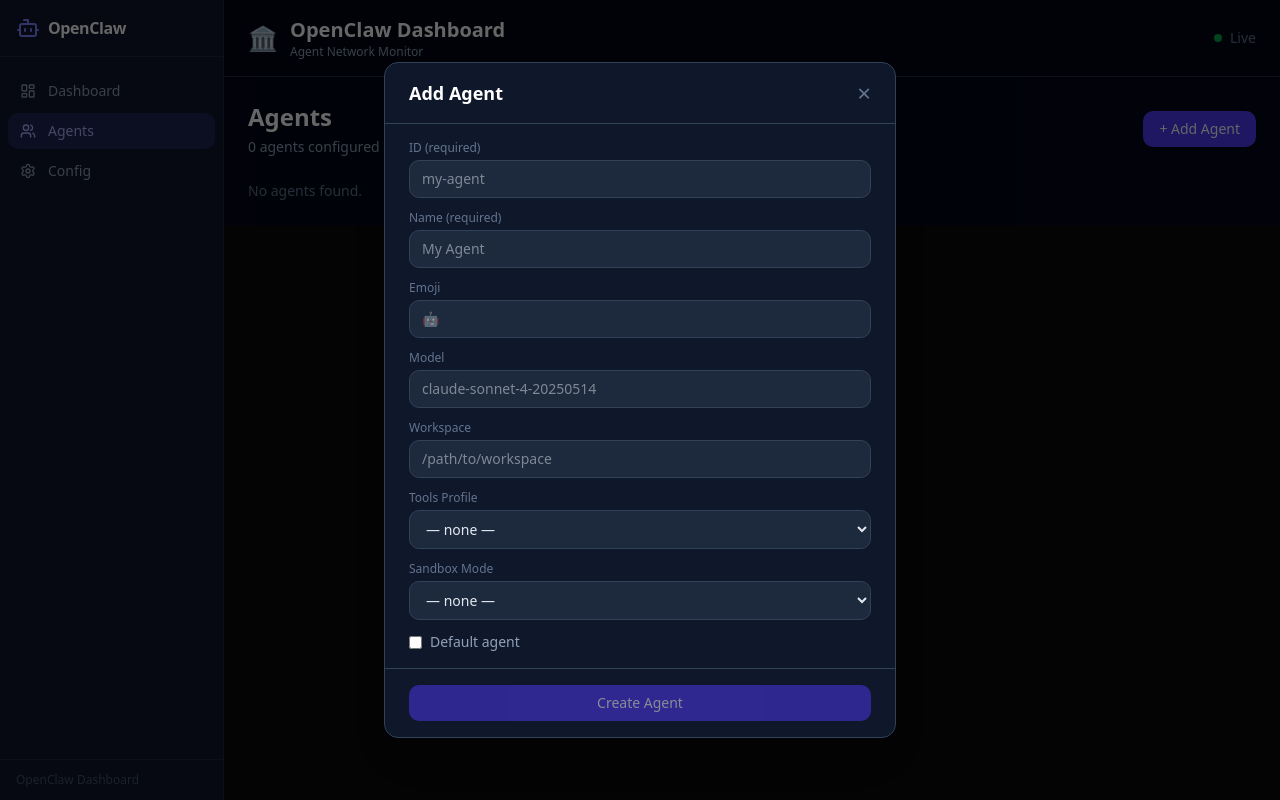
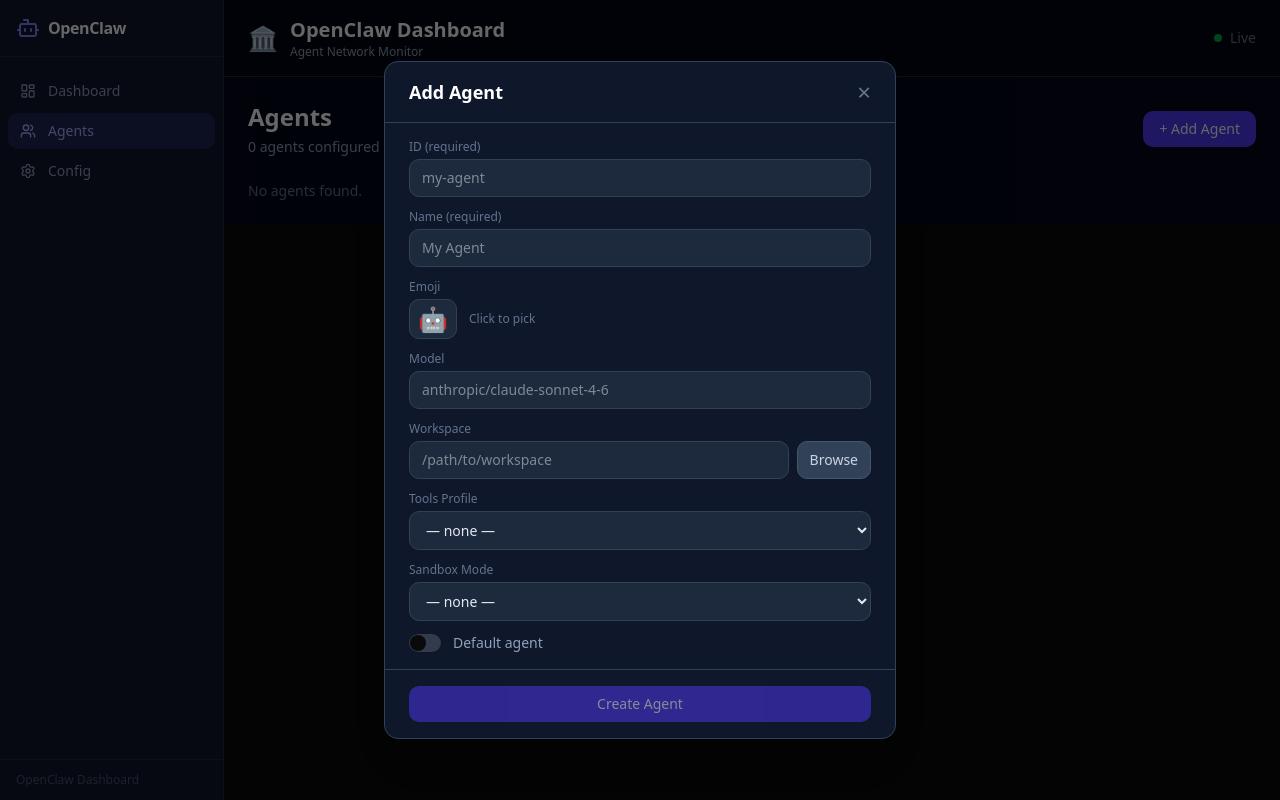
Before and after one commit to manthis/openclaw-agent-dashboard, a Next.js app: page /agents in a window 1280 px wide. Both pictures are taken after a click on the button "+ Add Agent". Built offline with nearby package versions, Linux system fonts and the light colour scheme.

Commit message:
feat: upgrade AgentEditPanel and AddAgentModal UX fields

```diff
--- a/src/components/AgentsPageClient.tsx
+++ b/src/components/AgentsPageClient.tsx
@@ -3,6 +3,12 @@
 import Image from 'next/image';
 import type { Agent } from '@/types/agent';
 import { StatusBadge } from './StatusBadge';
+import { Switch } from './ui/switch';
+import { EmojiPickerField } from './agents/EmojiPickerField';
+import { ModelComboBox } from './agents/ModelComboBox';
+import { ModelMultiSelect } from './agents/ModelMultiSelect';
+import { DirectoryPickerField } from './agents/DirectoryPickerField';
+import { AgentMultiSelect } from './agents/AgentMultiSelect';
 
 const WORKSPACE_FILES = ['SOUL', 'IDENTITY', 'TOOLS', 'MEMORY', 'USER', 'AGENTS', 'HEARTBEAT'] as const;
 type WorkspaceFile = typeof WORKSPACE_FILES[number];
@@ -100,9 +106,10 @@
 }
 
 function AgentEditPanel({
-  agent, onClose, onUpdated, onDeleted,
+  agent, agents, onClose, onUpdated, onDeleted,
 }: {
   agent: Agent;
+  agents: Agent[];
   onClose: () => void;
   onUpdated: (a: Agent) => void;
   onDeleted: (id: string) => void;
@@ -112,6 +119,7 @@
     emoji: agent.emoji,
     theme: agent.theme ?? '',
     avatar: agent.avatar ?? '',
+    workspace: agent.workspace ?? '',
   });
   const [modelFields, setModelFields] = useState({
     model: agent.model,
@@ -138,7 +146,7 @@
   });
 
   const initRef = useRef({
-    identity: { name: agent.name, emoji: agent.emoji, theme: agent.theme ?? '', avatar: agent.avatar ?? '' },
+    identity: { name: agent.name, emoji: agent.emoji, theme: agent.theme ?? '', avatar: agent.avatar ?? '', workspace: agent.workspace ?? '' },
     modelFields: { model: agent.model, modelFallbacks: agent.modelFallbacks ?? [], isDefault: agent.default ?? false },
     toolsFields: { toolsProfile: agent.toolsProfile ?? '', toolsAllow: agent.toolsAllow ?? [], toolsDeny: agent.toolsDeny ?? [], skills: agent.skills ?? [] },
     sandboxFields: { sandboxMode: agent.sandboxMode ?? '' },
@@ -232,6 +240,9 @@
 
   const toggleSection = (s: SectionId) => setOpenSections((o) => ({ ...o, [s]: !o[s] }));
 
+  // Other agents for subagent multi-select (exclude self)
+  const otherAgents = agents.filter((a) => a.id !== agent.id);
+
   return (
     <div className='fixed inset-0 z-50 flex items-center justify-center bg-black/60' onClick={onClose}>
       <div className='bg-slate-900 border border-slate-700 rounded-xl shadow-2xl w-full max-w-2xl max-h-[90vh] overflow-y-auto' onClick={(e) => e.stopPropagation()}>
@@ -252,22 +263,45 @@
           </div>
         </div>
 
-        <SectionPanel title='Identity' dirty={dirty.identity} open={openSections.identity} onToggle={() => toggleSection('identity')} onSave={() => void saveSection('identity', { name: identity.name, emoji: identity.emoji, theme: identity.theme, avatar: identity.avatar || null })} saving={saving.identity}>
+        {/* IDENTITY */}
+        <SectionPanel title='Identity' dirty={dirty.identity} open={openSections.identity} onToggle={() => toggleSection('identity')} onSave={() => void saveSection('identity', { name: identity.name, emoji: identity.emoji, theme: identity.theme, avatar: identity.avatar || null, workspace: identity.workspace || undefined })} saving={saving.identity}>
           <div><label className={LABEL_CLS}>Name</label><input className={INPUT_CLS} value={identity.name} onChange={(e) => setIdentity((p) => ({ ...p, name: e.target.value }))} /></div>
-          <div><label className={LABEL_CLS}>Emoji</label><input className={INPUT_CLS} value={identity.emoji} onChange={(e) => setIdentity((p) => ({ ...p, emoji: e.target.value }))} /></div>
+          <div>
+            <label className={LABEL_CLS}>Emoji</label>
+            <div className='flex items-center gap-3'>
+              <EmojiPickerField value={identity.emoji} onChange={(emoji) => setIdentity((p) => ({ ...p, emoji }))} />
+              <span className='text-slate-500 text-xs'>Click to open emoji picker</span>
+            </div>
+          </div>
           <div><label className={LABEL_CLS}>Theme</label><input className={INPUT_CLS} value={identity.theme} onChange={(e) => setIdentity((p) => ({ ...p, theme: e.target.value }))} /></div>
           <div><label className={LABEL_CLS}>Avatar (filename)</label><input className={INPUT_CLS} value={identity.avatar} onChange={(e) => setIdentity((p) => ({ ...p, avatar: e.target.value }))} placeholder='agent.png' /></div>
-        </SectionPanel>
-
-        <SectionPanel title='Model' dirty={dirty.model} open={openSections.model} onToggle={() => toggleSection('model')} onSave={() => void saveSection('model', { model: modelFields.model, modelFallbacks: modelFields.modelFallbacks, default: modelFields.isDefault })} saving={saving.model}>
-          <div><label className={LABEL_CLS}>Model</label><input className={INPUT_CLS} value={modelFields.model} onChange={(e) => setModelFields((p) => ({ ...p, model: e.target.value }))} placeholder='anthropic/claude-sonnet-4' /></div>
-          <div><label className={LABEL_CLS}>Model Fallbacks (Enter to add)</label><TagsInput tags={modelFields.modelFallbacks} onChange={(t) => setModelFields((p) => ({ ...p, modelFallbacks: t }))} placeholder='model-name' /></div>
-          <div className='flex items-center gap-2'>
-            <input type='checkbox' id='editDefault' checked={modelFields.isDefault} onChange={(e) => setModelFields((p) => ({ ...p, isDefault: e.target.checked }))} className='accent-indigo-500' />
-            <label htmlFor='editDefault' className='text-slate-400 text-sm'>Default agent</label>
+          <div>
+            <label className={LABEL_CLS}>Workspace directory</label>
+            <DirectoryPickerField value={identity.workspace} onChange={(workspace) => setIdentity((p) => ({ ...p, workspace }))} placeholder='/Users/me/.openclaw/workspace/agent' />
           </div>
         </SectionPanel>
 
+        {/* MODEL */}
+        <SectionPanel title='Model' dirty={dirty.model} open={openSections.model} onToggle={() => toggleSection('model')} onSave={() => void saveSection('model', { model: modelFields.model, modelFallbacks: modelFields.modelFallbacks, default: modelFields.isDefault })} saving={saving.model}>
+          <div>
+            <label className={LABEL_CLS}>Primary model</label>
+            <ModelComboBox value={modelFields.model} onChange={(model) => setModelFields((p) => ({ ...p, model }))} />
+          </div>
+          <div>
+            <label className={LABEL_CLS}>Fallback models</label>
+            <ModelMultiSelect values={modelFields.modelFallbacks} onChange={(modelFallbacks) => setModelFields((p) => ({ ...p, modelFallbacks }))} />
+          </div>
+          <div className='flex items-center gap-3'>
+            <Switch
+              id='editDefault'
+              checked={modelFields.isDefault}
+              onCheckedChange={(checked) => setModelFields((p) => ({ ...p, isDefault: checked }))}
+            />
+            <label htmlFor='editDefault' className='text-slate-400 text-sm cursor-pointer'>Default agent</label>
+          </div>
+        </SectionPanel>
+
+        {/* TOOLS */}
         <SectionPanel title='Tools & Skills' dirty={dirty.tools} open={openSections.tools} onToggle={() => toggleSection('tools')} onSave={() => void saveSection('tools', { toolsProfile: toolsFields.toolsProfile || undefined, toolsAllow: toolsFields.toolsAllow, toolsDeny: toolsFields.toolsDeny, skills: toolsFields.skills })} saving={saving.tools}>
           <div><label className={LABEL_CLS}>Tools Profile</label>
             <select className={SELECT_CLS} value={toolsFields.toolsProfile} onChange={(e) => setToolsFields((p) => ({ ...p, toolsProfile: e.target.value }))}>
@@ -283,6 +317,7 @@
           <div><label className={LABEL_CLS}>Skills (Enter to add)</label><TagsInput tags={toolsFields.skills} onChange={(t) => setToolsFields((p) => ({ ...p, skills: t }))} placeholder='skill-name' /></div>
         </SectionPanel>
 
+        {/* SANDBOX */}
         <SectionPanel title='Sandbox' dirty={dirty.sandbox} open={openSections.sandbox} onToggle={() => toggleSection('sandbox')} onSave={() => void saveSection('sandbox', { sandboxMode: sandboxFields.sandboxMode || undefined })} saving={saving.sandbox}>
           <div><label className={LABEL_CLS}>Sandbox Mode</label>
             <select className={SELECT_CLS} value={sandboxFields.sandboxMode} onChange={(e) => setSandboxFields((p) => ({ ...p, sandboxMode: e.target.value }))}>
@@ -294,6 +329,7 @@
           </div>
         </SectionPanel>
 
+        {/* HEARTBEAT */}
         <SectionPanel title='Heartbeat' dirty={dirty.heartbeat} open={openSections.heartbeat} onToggle={() => toggleSection('heartbeat')} onSave={() => void saveSection('heartbeat', { heartbeatEvery: heartbeatFields.heartbeatEvery || undefined, heartbeatTarget: heartbeatFields.heartbeatTarget || undefined, heartbeatModel: heartbeatFields.heartbeatModel || undefined, heartbeatPrompt: heartbeatFields.heartbeatPrompt || undefined })} saving={saving.heartbeat}>
           <div className='grid grid-cols-2 gap-3'>
             <div><label className={LABEL_CLS}>Every (e.g. 30m)</label><input className={INPUT_CLS} value={heartbeatFields.heartbeatEvery} onChange={(e) => setHeartbeatFields((p) => ({ ...p, heartbeatEvery: e.target.value }))} placeholder='30m' /></div>
@@ -309,14 +345,26 @@
               </select>
             </div>
           </div>
-          <div><label className={LABEL_CLS}>Heartbeat Model</label><input className={INPUT_CLS} value={heartbeatFields.heartbeatModel} onChange={(e) => setHeartbeatFields((p) => ({ ...p, heartbeatModel: e.target.value }))} placeholder='optional model override' /></div>
+          <div>
+            <label className={LABEL_CLS}>Heartbeat Model</label>
+            <ModelComboBox value={heartbeatFields.heartbeatModel} onChange={(heartbeatModel) => setHeartbeatFields((p) => ({ ...p, heartbeatModel }))} placeholder='optional model override' />
+          </div>
           <div><label className={LABEL_CLS}>Heartbeat Prompt</label><textarea className={INPUT_CLS + ' h-20 resize-y'} value={heartbeatFields.heartbeatPrompt} onChange={(e) => setHeartbeatFields((p) => ({ ...p, heartbeatPrompt: e.target.value }))} placeholder='Custom heartbeat prompt...' /></div>
         </SectionPanel>
 
+        {/* SUB-AGENTS */}
         <SectionPanel title='Sub-agents' dirty={dirty.subagents} open={openSections.subagents} onToggle={() => toggleSection('subagents')} onSave={() => void saveSection('subagents', { subagentsAllowAgents: subagentsFields.subagentsAllowAgents })} saving={saving.subagents}>
-          <div><label className={LABEL_CLS}>Allow Agents (Enter to add, * for all)</label><TagsInput tags={subagentsFields.subagentsAllowAgents} onChange={(t) => setSubagentsFields((p) => ({ ...p, subagentsAllowAgents: t }))} placeholder='agent-id or *' /></div>
+          <div>
+            <label className={LABEL_CLS}>Allow Agents (* for all)</label>
+            <AgentMultiSelect
+              values={subagentsFields.subagentsAllowAgents}
+              onChange={(subagentsAllowAgents) => setSubagentsFields((p) => ({ ...p, subagentsAllowAgents }))}
+              agents={otherAgents}
+            />
+          </div>
         </SectionPanel>
 
+        {/* WORKSPACE FILES */}
         <div className='px-6 pb-6 border-t border-slate-700/50 pt-4'>
           <h3 className='text-slate-400 text-xs uppercase tracking-wider mb-3'>Workspace Files</h3>
           <div className='flex flex-wrap gap-1 mb-3'>
@@ -334,8 +382,8 @@
   );
 }
 
-function AddAgentModal({ onClose, onCreated }: { onClose: () => void; onCreated: () => void }) {
-  const [form, setForm] = useState({ id: '', name: '', emoji: '', model: '', workspace: '' });
+function AddAgentModal({ agents, onClose, onCreated }: { agents: Agent[]; onClose: () => void; onCreated: () => void }) {
+  const [form, setForm] = useState({ id: '', name: '', emoji: '🤖', model: '', workspace: '' });
   const [toolsProfile, setToolsProfile] = useState('');
   const [sandboxMode, setSandboxMode] = useState('');
   const [isDefault, setIsDefault] = useState(false);
@@ -369,6 +417,9 @@
     setSaving(false);
   };
 
+  // Suppress unused agents warning — used in future multi-select
+  void agents;
+
   return (
     <div className='fixed inset-0 z-50 flex items-center justify-center bg-black/60' onClick={onClose}>
       <div className='bg-slate-900 border border-slate-700 rounded-xl shadow-2xl w-full max-w-lg max-h-[90vh] overflow-y-auto' onClick={(e) => e.stopPropagation()}>
@@ -380,9 +431,21 @@
           {error && <div className='text-red-400 text-sm bg-red-900/20 border border-red-800 rounded-lg px-3 py-2'>{error}</div>}
           <div><label className={LABEL_CLS}>ID (required)</label><input className={INPUT_CLS} value={form.id} onChange={(e) => setForm((f) => ({ ...f, id: e.target.value }))} placeholder='my-agent' /></div>
           <div><label className={LABEL_CLS}>Name (required)</label><input className={INPUT_CLS} value={form.name} onChange={(e) => setForm((f) => ({ ...f, name: e.target.value }))} placeholder='My Agent' /></div>
-          <div><label className={LABEL_CLS}>Emoji</label><input className={INPUT_CLS} value={form.emoji} onChange={(e) => setForm((f) => ({ ...f, emoji: e.target.value }))} placeholder='🤖' /></div>
-          <div><label className={LABEL_CLS}>Model</label><input className={INPUT_CLS} value={form.model} onChange={(e) => setForm((f) => ({ ...f, model: e.target.value }))} placeholder='claude-sonnet-4-20250514' /></div>
-          <div><label className={LABEL_CLS}>Workspace</label><input className={INPUT_CLS} value={form.workspace} onChange={(e) => setForm((f) => ({ ...f, workspace: e.target.value }))} placeholder='/path/to/workspace' /></div>
+          <div>
+            <label className={LABEL_CLS}>Emoji</label>
+            <div className='flex items-center gap-3'>
+              <EmojiPickerField value={form.emoji} onChange={(emoji) => setForm((f) => ({ ...f, emoji }))} />
+              <span className='text-slate-500 text-xs'>Click to pick</span>
+            </div>
+          </div>
+          <div>
+            <label className={LABEL_CLS}>Model</label>
+            <ModelComboBox value={form.model} onChange={(model) => setForm((f) => ({ ...f, model }))} placeholder='anthropic/claude-sonnet-4-6' />
+          </div>
+          <div>
+            <label className={LABEL_CLS}>Workspace</label>
+            <DirectoryPickerField value={form.workspace} onChange={(workspace) => setForm((f) => ({ ...f, workspace }))} placeholder='/path/to/workspace' />
+          </div>
           <div><label className={LABEL_CLS}>Tools Profile</label>
             <select className={SELECT_CLS} value={toolsProfile} onChange={(e) => setToolsProfile(e.target.value)}>
               <option value=''>— none —</option>
@@ -400,9 +463,9 @@
               <option value='all'>all</option>
             </select>
           </div>
-          <div className='flex items-center gap-2'>
-            <input type='checkbox' id='addDefault' checked={isDefault} onChange={(e) => setIsDefault(e.target.checked)} className='accent-indigo-500' />
-            <label htmlFor='addDefault' className='text-slate-400 text-sm'>Default agent</label>
+          <div className='flex items-center gap-3'>
+            <Switch id='addDefault' checked={isDefault} onCheckedChange={setIsDefault} />
+            <label htmlFor='addDefault' className='text-slate-400 text-sm cursor-pointer'>Default agent</label>
           </div>
         </div>
         <div className='px-6 py-4 border-t border-slate-700'>
@@ -471,8 +534,8 @@
           </div>
         )}
       </div>
-      {selected && <AgentEditPanel agent={selected} onClose={() => setSelected(null)} onUpdated={handleUpdated} onDeleted={handleDeleted} />}
-      {showAdd && <AddAgentModal onClose={() => setShowAdd(false)} onCreated={loadAgents} />}
+      {selected && <AgentEditPanel agent={selected} agents={agents} onClose={() => setSelected(null)} onUpdated={handleUpdated} onDeleted={handleDeleted} />}
+      {showAdd && <AddAgentModal agents={agents} onClose={() => setShowAdd(false)} onCreated={loadAgents} />}
     </main>
   );
 }
```
